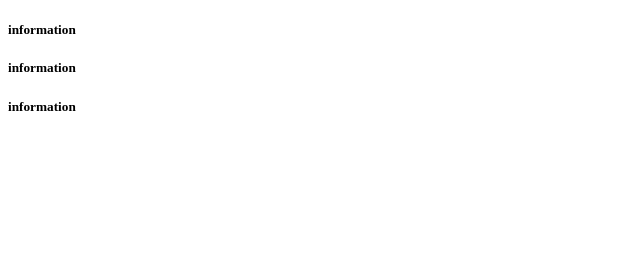
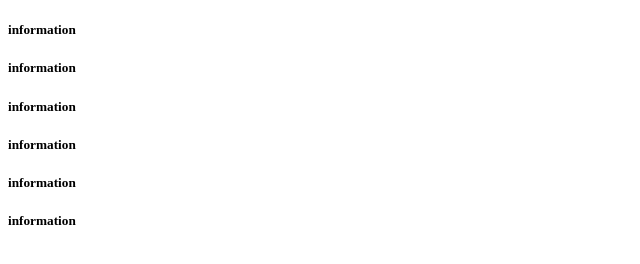
Before and after one commit to I-Am-Poorya/git-test1, a plain HTML site: page index.htm in a window 1280 px wide. Shown: the whole page, without its empty margins (0-640 px from the left). Drawn offline with Linux system fonts and the light colour scheme.

Commit message:
for test

```diff
--- a/index.htm
+++ b/index.htm
@@ -9,6 +9,9 @@
     <h5>information</h5>
         <h5>information</h5>
             <h5>information</h5>
+                        <h5>information</h5>
+            <h5>information</h5>
+            <h5>information</h5>
 
 </body>
 </html>
```
